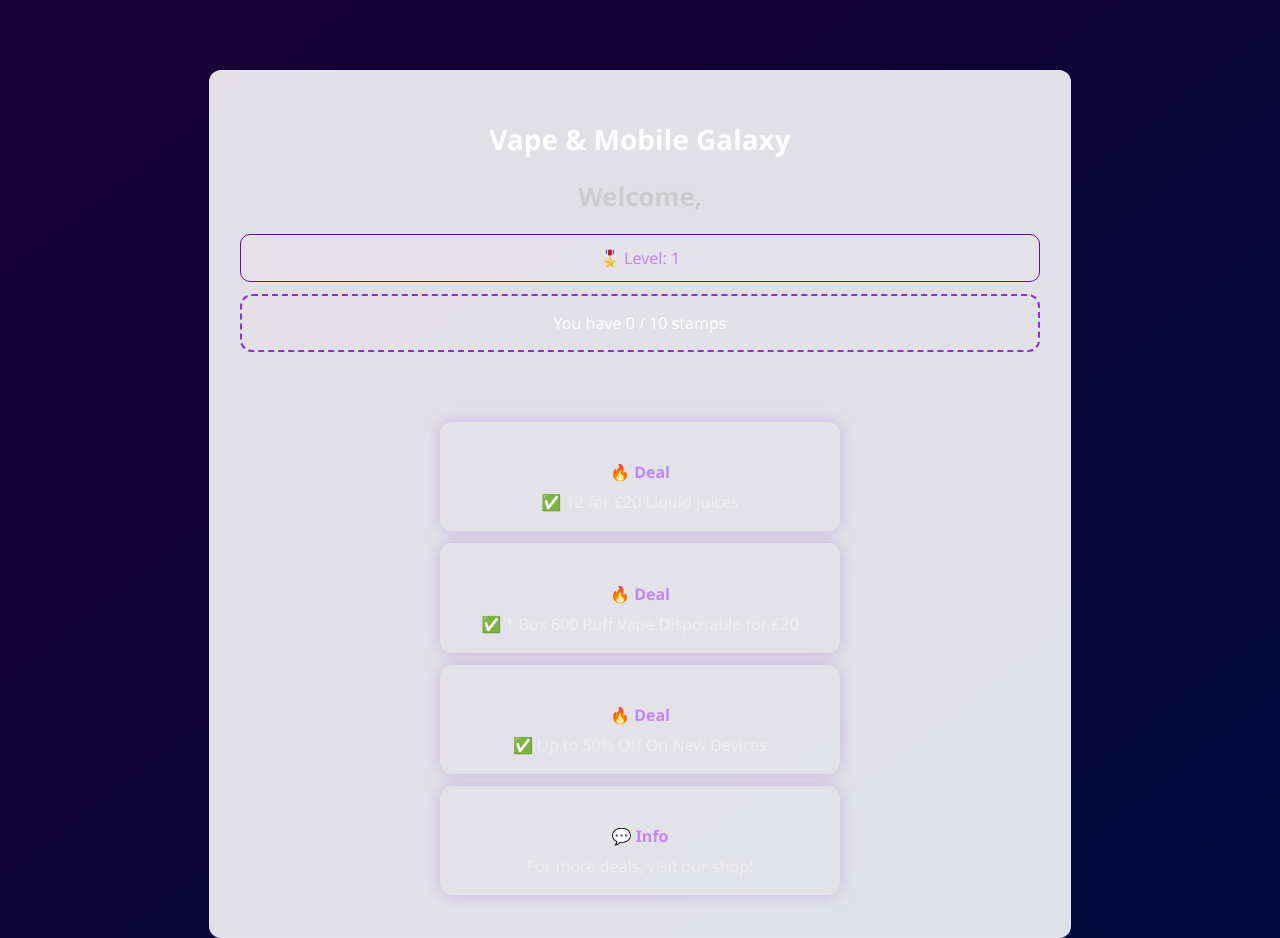
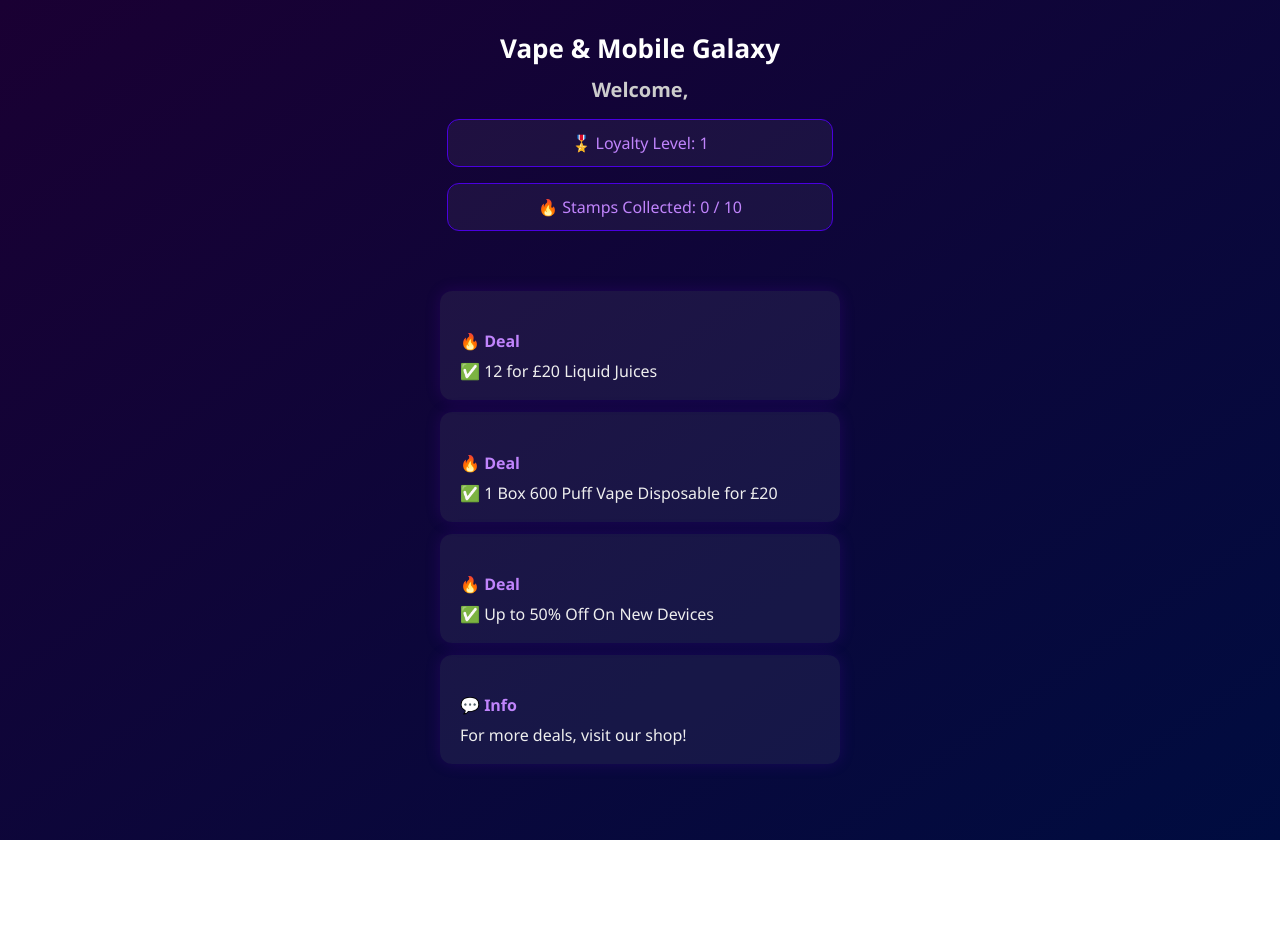
Before and after one commit to DPxFALCON/vapeandmobilegalaxy, a website: page public/dashboard.html in a window 1280 px wide. Shown: the top 938 px of the page. After the commit the page ends 840 px from the top, so only its background shows below. Drawn offline with nearby package versions, Linux system fonts and the light colour scheme; no server answers.

Commit message:
CD Background

```diff
--- a/public/dashboard.html
+++ b/public/dashboard.html
@@ -8,43 +8,39 @@
   <script src="https://cdn.jsdelivr.net/npm/canvas-confetti@1.6.0/dist/confetti.browser.min.js"></script>
   <style>
     body {
-      background: linear-gradient(to bottom right, #1b0036, #000c40);
+      margin: 0;
+      padding: 20px;
+      background: linear-gradient(145deg, #1a0033, #000c40);
+      font-family: 'Segoe UI', sans-serif;
       color: white;
-      font-family: 'Segoe UI', sans-serif;
-      padding: 30px 16px;
+      min-height: 100vh;
+    }
+
+    h1, h2 {
       text-align: center;
+      margin: 10px 0;
     }
 
     h1 {
-      font-size: 28px;
-      font-weight: 600;
+      font-size: 26px;
       color: #ffffff;
-      margin-bottom: 10px;
     }
 
     h2 {
-      font-size: 1.6rem;
+      font-size: 20px;
       color: #ccc;
-      margin-bottom: 8px;
     }
 
-    .level-box {
-      background: rgba(255, 255, 255, 0.08);
-      border: 1px solid #6a0dad;
+    .level-box, .stamp-box {
+      background: rgba(255, 255, 255, 0.05);
+      border: 1px solid #4a00e0;
+      padding: 12px;
+      margin: 16px auto;
+      border-radius: 12px;
+      max-width: 360px;
+      text-align: center;
+      font-weight: 500;
       color: #c084fc;
-      border-radius: 10px;
-      padding: 12px;
-      margin: 20px 0 12px;
-      font-weight: 500;
-    }
-
-    .stamp-box {
-      background: rgba(255, 255, 255, 0.05);
-      border: 2px dashed #8e2de2;
-      padding: 16px;
-      margin-bottom: 30px;
-      border-radius: 12px;
-      color: #ffffff;
     }
 
     .stamps {
@@ -52,14 +48,14 @@
       flex-wrap: wrap;
       justify-content: center;
       gap: 16px;
-      margin-bottom: 40px;
+      margin: 20px 0 40px;
     }
 
     .stamp {
       width: 60px;
       height: 60px;
       border-radius: 12px;
-      background: #2d2d2d;
+      background: #222;
       display: flex;
       align-items: center;
       justify-content: center;
@@ -67,7 +63,7 @@
       font-weight: bold;
       color: white;
       transition: transform 0.3s ease, box-shadow 0.3s ease;
-      box-shadow: 0 5px 10px rgba(0, 0, 0, 0.4);
+      box-shadow: 0 5px 15px rgba(0, 0, 0, 0.5);
     }
 
     .stamp.active {
@@ -76,11 +72,11 @@
 
     .stamp:hover {
       transform: scale(1.1);
-      box-shadow: 0 8px 20px rgba(138, 43, 226, 0.6);
+      box-shadow: 0 0 18px rgba(142, 45, 226, 0.7);
     }
 
     .deal-box {
-      background: rgba(255, 255, 255, 0.07);
+      background: rgba(255, 255, 255, 0.06);
       border-radius: 12px;
       padding: 18px 20px;
       margin: 12px auto;
@@ -101,31 +97,25 @@
         font-size: 20px;
       }
 
-      .deal-box {
-        padding: 14px 16px;
+      h1 {
+        font-size: 22px;
+      }
+
+      h2 {
+        font-size: 18px;
       }
     }
   </style>
 </head>
 <body>
-  <div class="container">
   <h1>Vape & Mobile Galaxy</h1>
   <h2>Welcome, <span id="username"></span></h2>
 
-    <!-- 🎖️ Level Display -->
-    <div class="level-box">
-      🎖️ Level: <span id="level">1</span>
-    </div>
+  <div class="level-box">🎖️ Loyalty Level: <span id="level">1</span></div>
+  <div class="stamp-box">🔥 Stamps Collected: <span id="count">0</span> / 10</div>
 
-    <!-- 🔥 Stamp Count -->
-    <div class="stamp-box">
-      You have <span id="count">0</span> / 10 stamps
-    </div>
-
-    <!-- 🔘 Stamp Circles -->
   <div class="stamps" id="stampsContainer"></div>
 
-    <!-- 💥 Deals -->
   <div class="deal-box">
     <h4>🔥 Deal</h4>
     ✅ 12 for £20 Liquid Juices
@@ -141,7 +131,6 @@
   <div class="deal-box">
     <h4>💬 Info</h4>
     For more deals, visit our shop!
-    </div>
   </div>
 
   <script>
```
Lines whose indentation alone changed are shown as unchanged.
